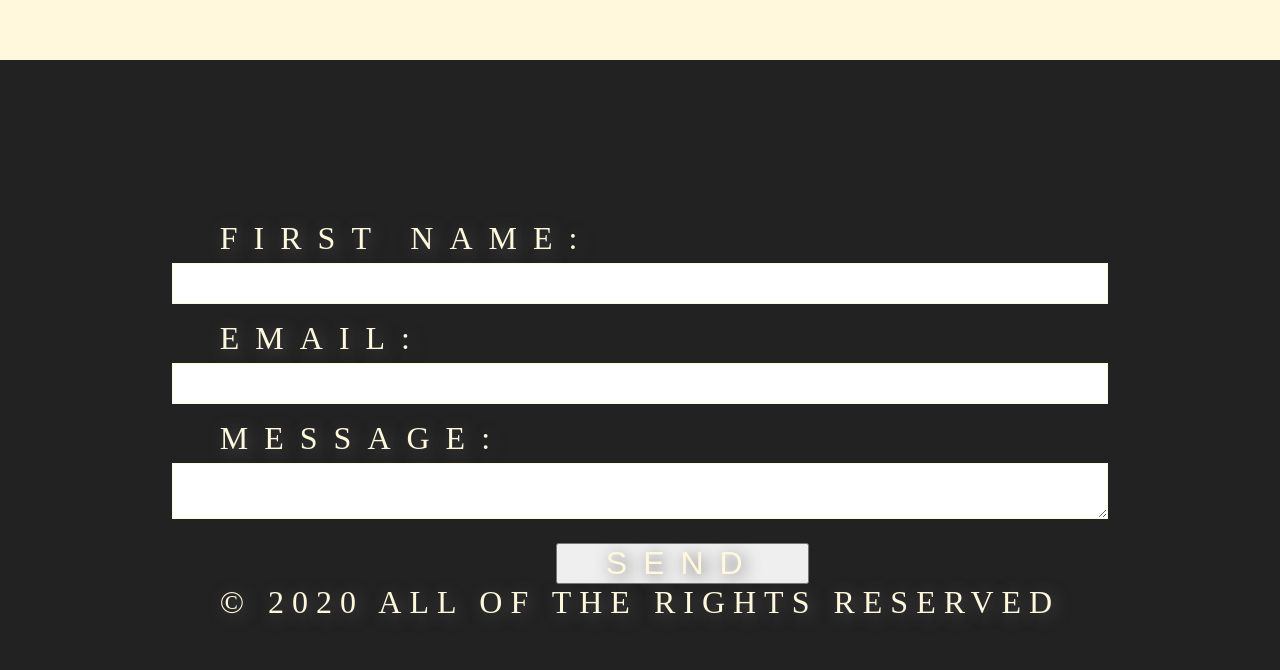
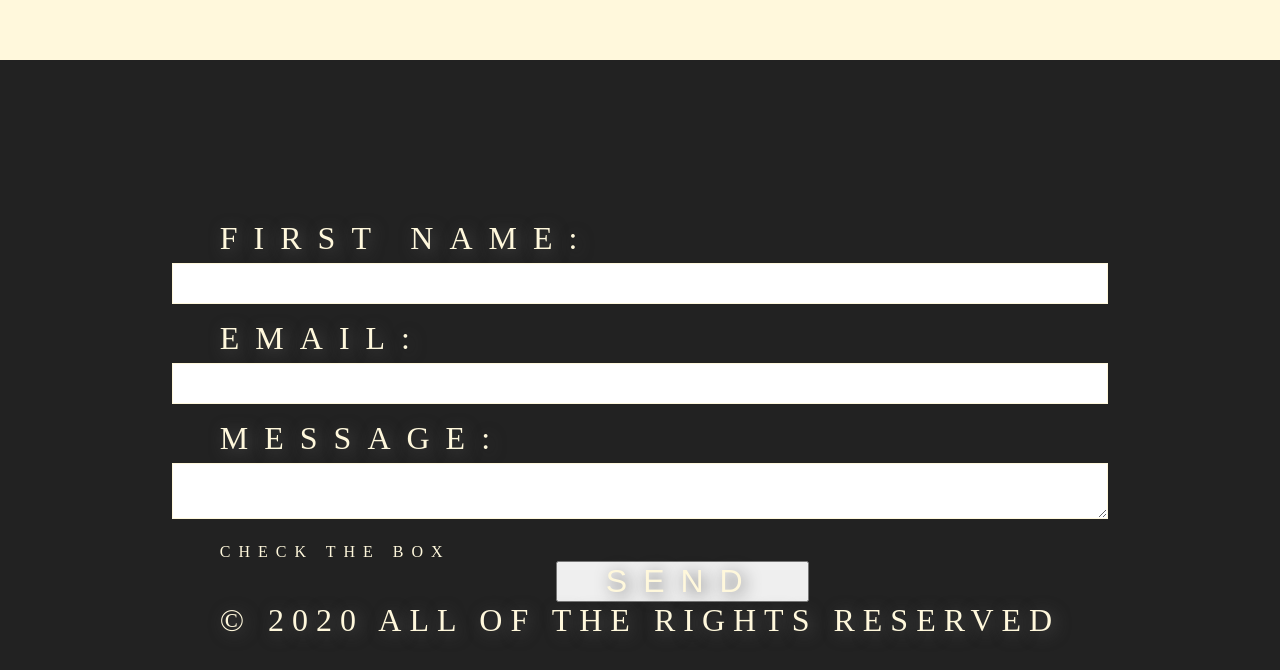
Before and after one commit to RashedAlrashdi/Portfolio, a plain HTML site: page index.html in a window 1280 px wide. Shown: the part 3236-3906 px from the top of the page. Drawn offline with Linux system fonts and the light colour scheme.

Commit message:
check box

```diff
--- a/css/style.css
+++ b/css/style.css
@@ -321,6 +321,14 @@ label{
   letter-spacing: 1rem;
   text-shadow: 0.2rem 0.2rem 1rem #555;
 }
+.recaptcha{
+  font-size: 1rem;
+  font-weight: 300;
+  color: cornsilk;
+  padding: 0 3rem;
+  letter-spacing: 0.5rem;
+  text-transform: uppercase;
+}
 button{
   text-align: center;
   align-items: center;
--- a/index.html
+++ b/index.html
@@ -132,7 +132,7 @@
                           <p>
                             <label>Message: <textarea name="message" required></textarea></label>
                           </p>
-                          <div data-netlify-recaptcha="true"></div>
+                          <div class="recaptcha" data-netlify-recaptcha="true"> check the box </div>
                           <p>
                             <button type="submit">Send</button>
                           </p>
```
